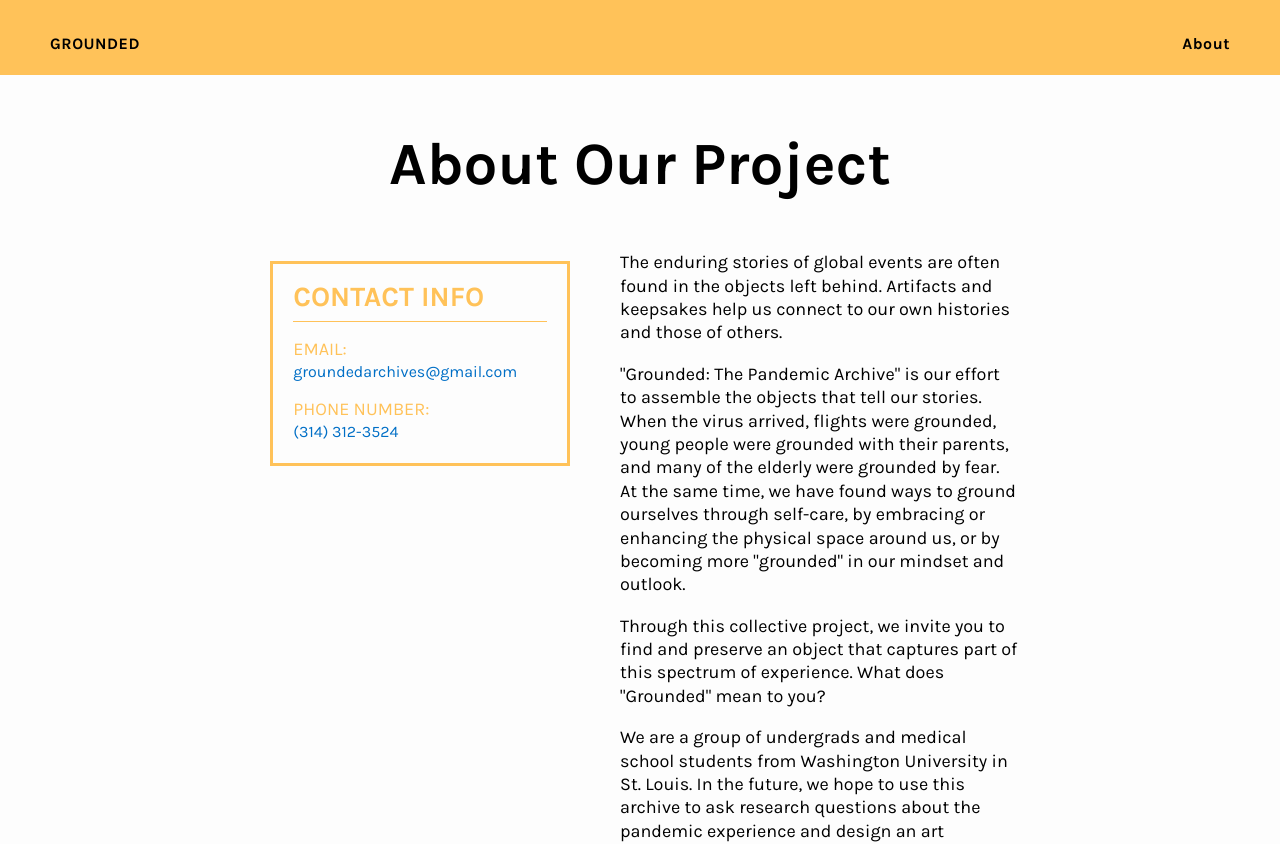
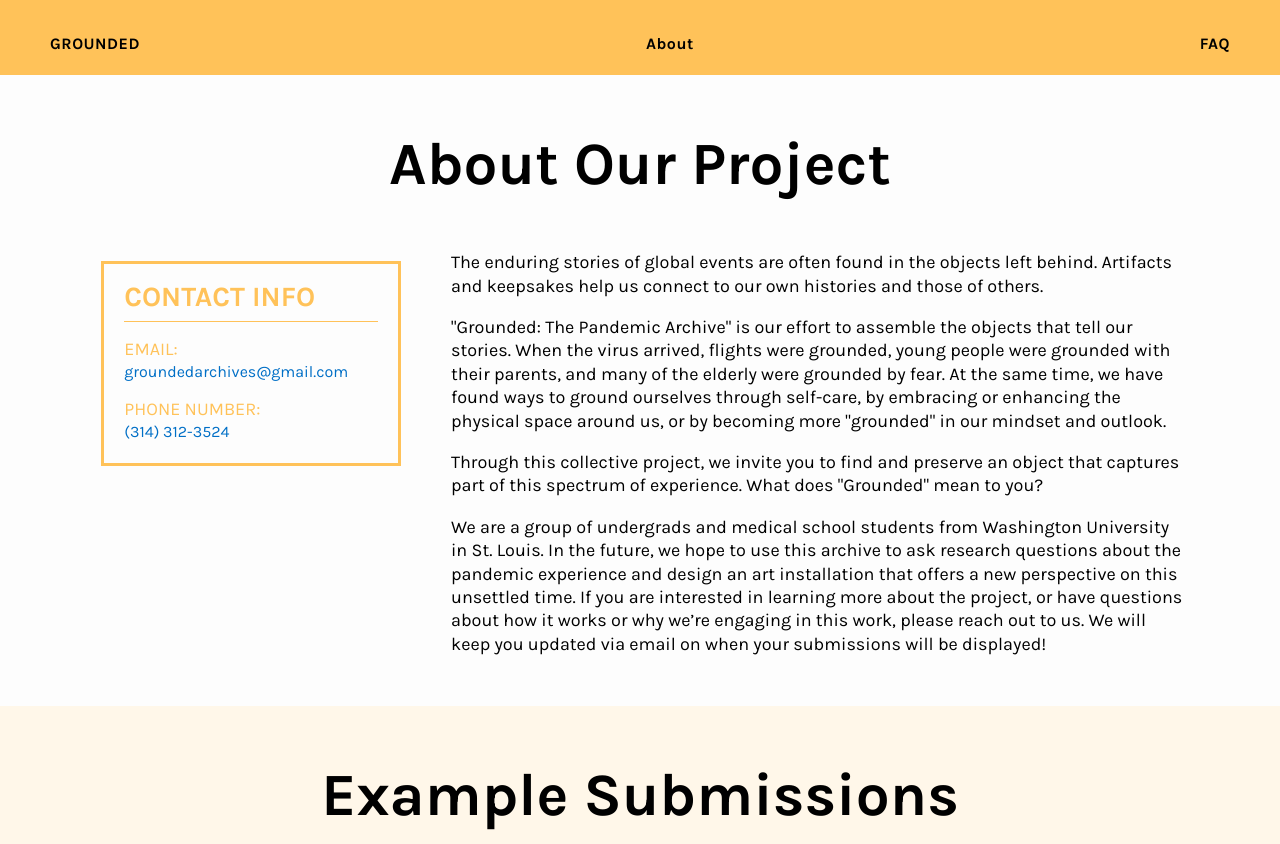
Before and after one commit to akshatksharma/Grounded, a React (Create React App) app: page /about in a window 1280 px wide. Shown: the top 844 px of the page. Built offline with nearby package versions, Linux system fonts and the light colour scheme.

Commit message:
FAQ added

```diff
--- a/src/App.js
+++ b/src/App.js
@@ -12,6 +12,7 @@ import Storypage from "./Pages/Storypage/Storypage.js";
 import Emailpage from "./Pages/Emailpage/Emailpage.js";
 import Footer from "./Footer/Footer.js";
 import Thank from "./Pages/Thankpage/Thank.js";
+import FAQ from "./Pages/FAQpage/FAQ.js";
 
 const App = () => {
   let formData = new FormData();
@@ -50,6 +51,11 @@ const App = () => {
         >
           <section className="route-section">
             <Switch>
+            <Route exact path="/faq">
+                <Navbar />
+                <FAQ/>
+                <Footer />
+              </Route>
               <Route exact path="/about">
                 <Navbar />
                 <About />
--- a/src/Navbar/Navbar.js
+++ b/src/Navbar/Navbar.js
@@ -16,6 +16,10 @@ const Navbar = () => {
         <NavLink to="/about" activeClassName="selected">
           About
         </NavLink>
+        <NavLink to="/faq" activeClassName="selected">
+          FAQ
+        </NavLink>
+
       </nav>
     </header>
   );
--- /dev/null
+++ b/src/Pages/FAQpage/FAQ.css
@@ -0,0 +1,64 @@
+.background {
+  background-color: #fdfdfd;
+}
+
+.page--about {
+  height: 100%;
+  background-color: #fdfdfd;
+
+  margin: 0 auto;
+  padding: 50px 25px;
+
+  display: flex;
+  flex-direction: column;
+  justify-content: flex-start;
+  align-items: center;
+
+  --flow-space: 1em;
+}
+
+.page--about--example {
+  background-color: #fff7e9;
+}
+
+.subtitle--about {
+  font-size: calc(44px + (44 - 28) * ((100vw - 640px) / (1280 - 640)));
+  line-height: calc(1.3em + (1.5 - 1.2) * ((100vw - 300px) / (1600 - 300)));
+  margin-bottom: 0px;
+}
+
+.about__content {
+  display: flex;
+  flex-direction: row;
+  flex-wrap: wrap;
+  width: 100%;
+  justify-content: center;
+  max-height: fit-content;
+  max-width: fit-content;
+}
+
+.question {
+  font-weight: bold;
+}
+
+
+.abouttext {
+  max-width: 60%;
+  --flow-space: 1em;
+}
+
+.about_content {
+  justify-content: center;
+  align-self: center;
+  position: relative;
+}
+
+
+@media (min-width: 640px) {
+  .page--about {
+    max-width: 100%;
+    height: 100%;
+
+    --flow-space: 3em;
+  }
+}
--- /dev/null
+++ b/src/Pages/FAQpage/FAQ.js
@@ -0,0 +1,72 @@
+import React from "react";
+import { Link } from "react-router-dom";
+import "./FAQ.css";
+
+const FAQ = () => {
+  let content = (
+    <React.Fragment>
+      <div className="page page--about flow">
+        <h1 className="subtitle subtitle--about bold text--center">
+          FAQ
+        </h1>
+        <div className="about__content">
+          <div className="abouttext flow">
+            <p className="text--intro about_content question">
+              Q: What if I can’t think of an object?
+            </p>
+            <p className="text--intro about_content">
+              A: You don’t have to think of something right away. Take a few hours or a few days to think of an object.
+
+              If nothing comes to mind, take a look around your room (or the rooms you typically occupy) and see what stands out. If not, don’t feel constrained - this doesn’t need to be an object. It can be anything (a room, a smell, a sound, a memory connected to a certain item) that has gained or lost meaning to you since the pandemic began.
+
+              On the “contribute’ page, you can view a handful of guiding questions to help you think about which object you’d like to highlight.
+            </p>
+            <p className="text--intro about_content question">
+            Q: What if I am unable to record myself speaking?
+            </p>
+            <p className="text--intro about_content">
+            A: You can tell your story through text instead of audio. Just check the box under the record button.
+
+However, we would love for you to record yourself if you are able. Every voice has a unique cadence. The natural pauses of speech as we search for the right words to add to the authenticity and intimacy of your storytelling.
+
+If you feel awkward or uncomfortable recording alone, you are welcome to invite others to be a part of your recording – for example,  a family member who is asking you questions or a friend who is reflecting with you.
+            </p>
+            <p className="text--intro about_content question">
+            Q: How will my submission be used?
+            </p>
+            <p className="text--intro about_content">
+            A: We hope to use this archive to ask research questions about the pandemic experience and design an online art installation that offers a new perspective on this unsettled time, featuring the stories anonymously. We will keep you updated via email on when your submissions will be displayed.
+            </p>
+            <p className="text--intro about_content question">
+            Q: Why should I contribute to this archive?
+            </p>
+            <p className="text--intro about_content">
+            A: Your story is an important part of history and will allow us to capture the collective memory of this time.
+
+The submission process encourages you to explore the spectrum of experiences and feelings you may have endured since the pandemic began, and it might even help you find some peace or clarity.
+            </p>
+            <p className="text--intro about_content question">
+           Q: Why was this project created?
+            </p>
+            <p className="text--intro about_content">
+            A: As impassioned storytellers and designers, we want to provide a space for the narratives of COVID-19, racial injustice, financial unrest, political turmoil, etc. to coexist and interact. During these novel times, we wish to document history in the making, and this digital archive of our stories was the result.
+
+We want to explore a new way of storytelling: through voice and images. An individual voice has its own tone and pitch, and it is richer in meaning than a written paragraph. With some natural pauses and the occasional struggle to find the right word, it is imperfect, and thus intimate and authentic. With audio and visuals, we wish to capture the uniqueness of individual experience with authenticity.
+            </p>
+
+          </div>
+        </div>
+      </div>
+      <div className="page page--about page--about--example flow">
+        <div style={{ margin: "40px auto" }}>
+          <p className="text">
+            Don’t forget to contribute your story <Link to="/">here</Link>.
+            </p>
+        </div>
+      </div>
+    </React.Fragment>
+  );
+  return content;
+};
+
+export default React.memo(FAQ);
```
